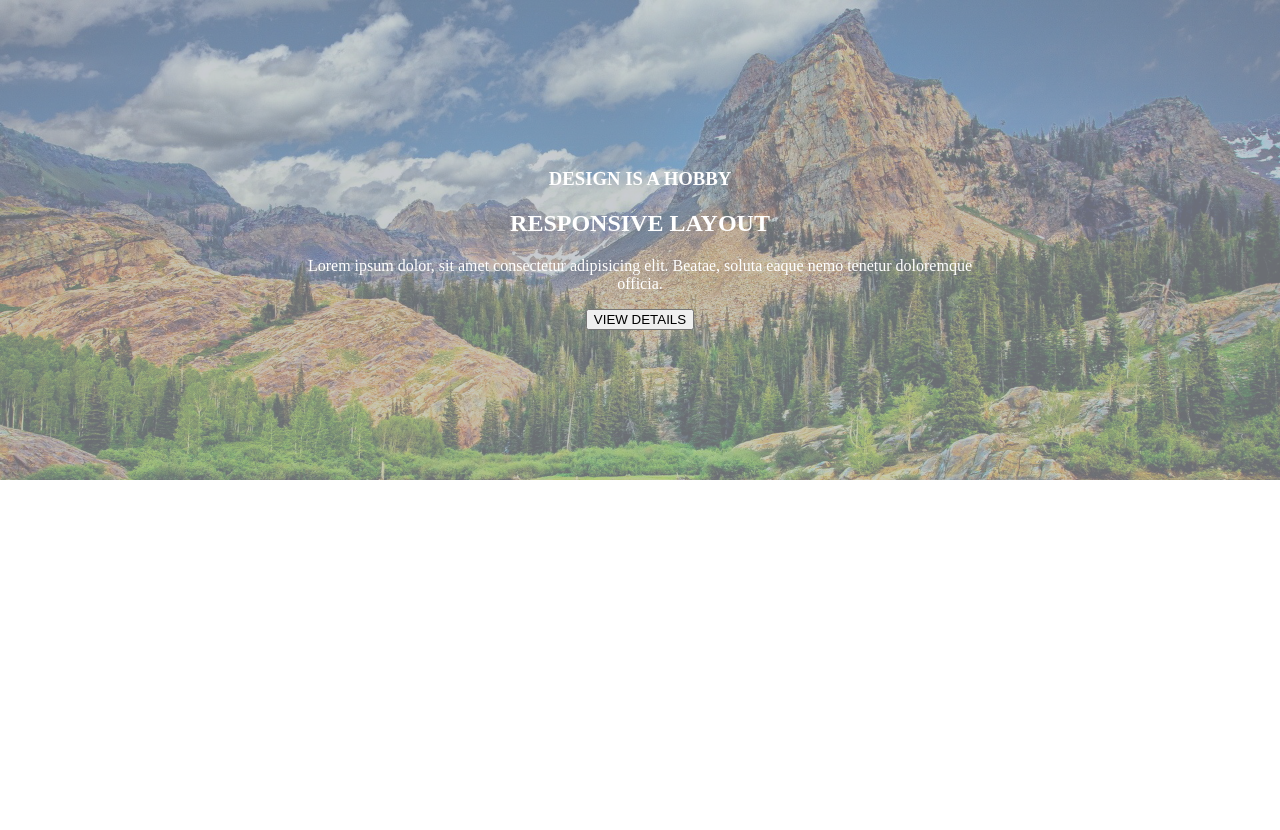
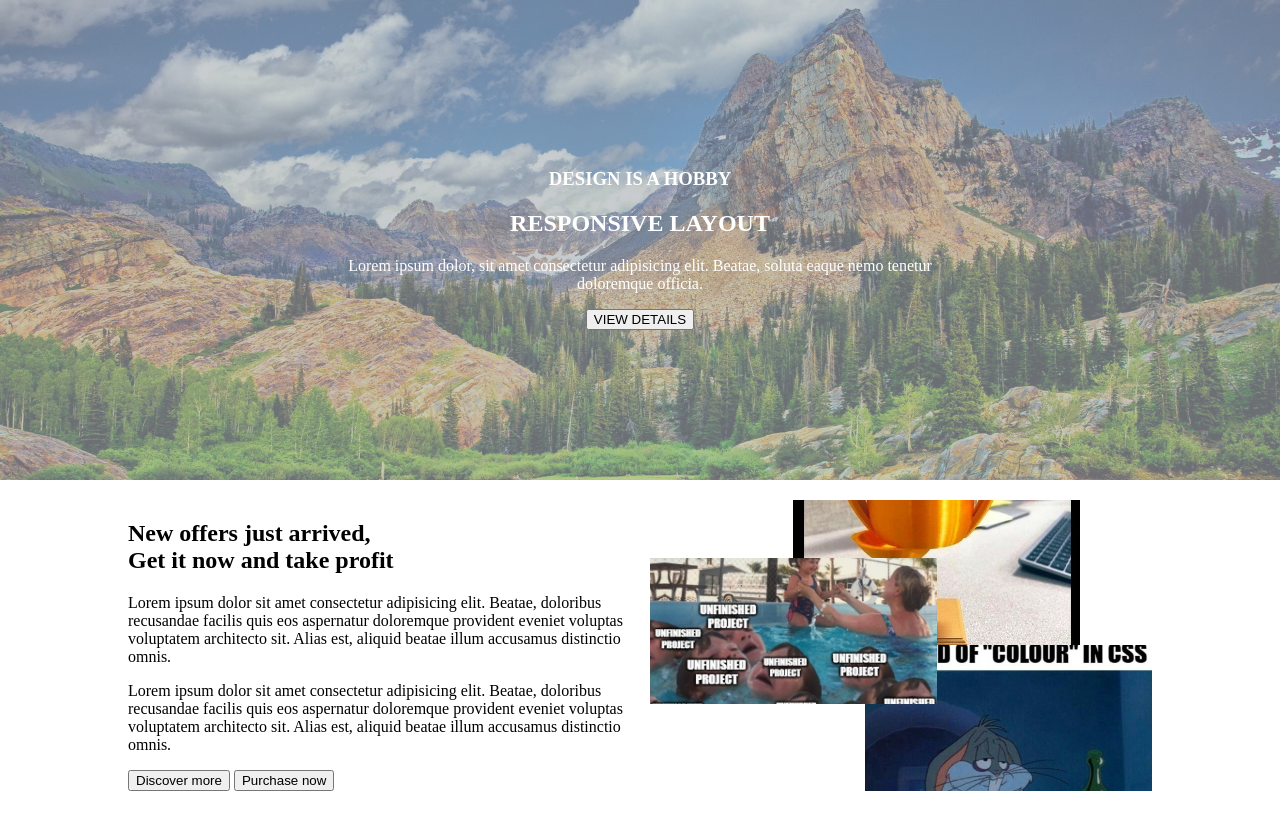
Before and after one commit to BanRokas/WEBUA9, a plain HTML site: page HTML ir CSS/77 paskaita - 08.07 - Praktika/index.html in a window 1280 px wide. Before the commit the page ends 800 px from the top, so only its background shows below. Drawn offline with Linux system fonts and the light colour scheme.

Commit message:
77 paskaita - newOffers section

```diff
--- a/HTML ir CSS/77 paskaita - 08.07 - Praktika/index.html
+++ b/HTML ir CSS/77 paskaita - 08.07 - Praktika/index.html
@@ -19,7 +19,27 @@
         <button>View details</button>
       </div>
     </section>
-    <section></section>
+    <section id="newOffers">
+      <div class="offersText">
+        <h2>
+          New offers just arrived,<br>
+          Get it now and take profit
+        </h2>
+        <p>
+          Lorem ipsum dolor sit amet consectetur adipisicing elit. Beatae, doloribus recusandae facilis quis eos aspernatur doloremque provident eveniet voluptas voluptatem architecto sit. Alias est, aliquid beatae illum accusamus distinctio omnis.
+        </p>
+        <p>
+          Lorem ipsum dolor sit amet consectetur adipisicing elit. Beatae, doloribus recusandae facilis quis eos aspernatur doloremque provident eveniet voluptas voluptatem architecto sit. Alias est, aliquid beatae illum accusamus distinctio omnis.
+        </p>
+        <button>Discover more</button>
+        <button>Purchase now</button>
+      </div>
+      <div class="offersImages">
+        <div></div>
+        <div></div>
+        <div></div>
+      </div>
+    </section>
     <section></section>
     <section></section>
   </main>
--- a/HTML ir CSS/77 paskaita - 08.07 - Praktika/main.css
+++ b/HTML ir CSS/77 paskaita - 08.07 - Praktika/main.css
@@ -9,13 +9,13 @@ body{
 }
 
 header{
-  /* padding: 20px 60px; */
+  /* padding: 20px 10%; */
   /* position: fixed; */
 }
 
 main{
   > section{
-    padding: 20px 60px;
+    padding: 20px 10%;
   }
   > #hero{
     height: 60vh;
@@ -56,4 +56,32 @@ main{
       }
     }
   }
+  > #newOffers{
+    display: grid;
+    grid-template-columns: 1fr 1fr;
+    gap: 20px;
+
+    > .offersImages{
+      display: grid;
+      grid-template-columns: 2fr 1fr 1fr 2fr 1fr;
+      grid-template-rows: 2fr 3fr 2fr 3fr;
+
+      > div{
+        background-size: cover;
+        background-position: center;
+      }
+      > :nth-child(1){
+        grid-area: 1 / 2 / 3 / 5;
+        background-image: url("./images/cssAward.jpg");
+      }
+      > :nth-child(2){
+        grid-area: 3 / 3 / 5 / 6;
+        background-image: url("./images/notColour.jpg");
+      }
+      > :nth-child(3){
+        grid-area: 2 / 1 / 4 / 4;
+        background-image: url("./images/unfinishedProject.jpg");
+      }
+    }
+  }
 }
```
Also changed, not shown: HTML ir CSS/77 paskaita - 08.07 - Praktika/images/cssAward.jpg (added), HTML ir CSS/77 paskaita - 08.07 - Praktika/images/notColour.jpg (added), HTML ir CSS/77 paskaita - 08.07 - Praktika/images/unfinishedProject.jpg (added).
